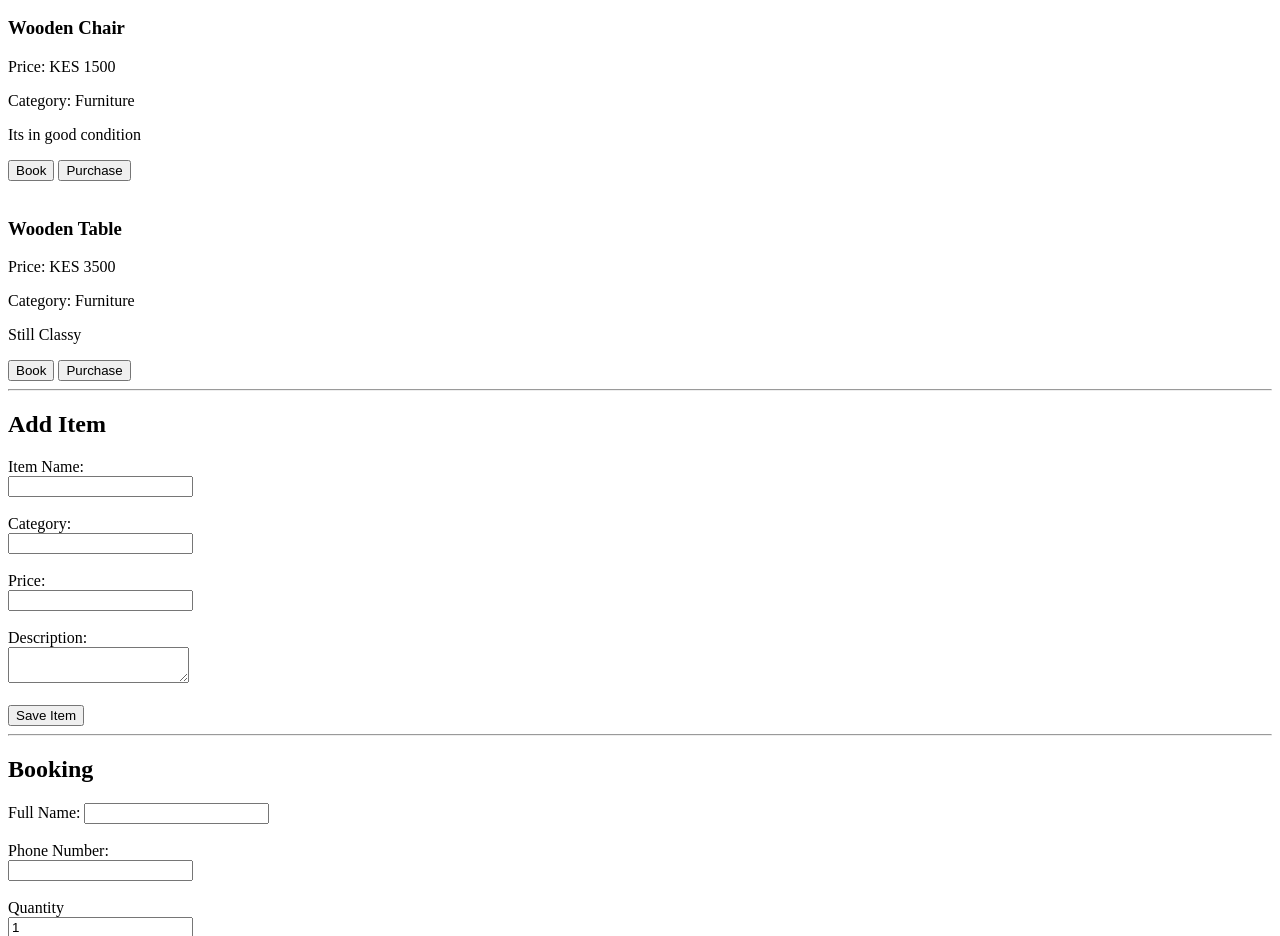
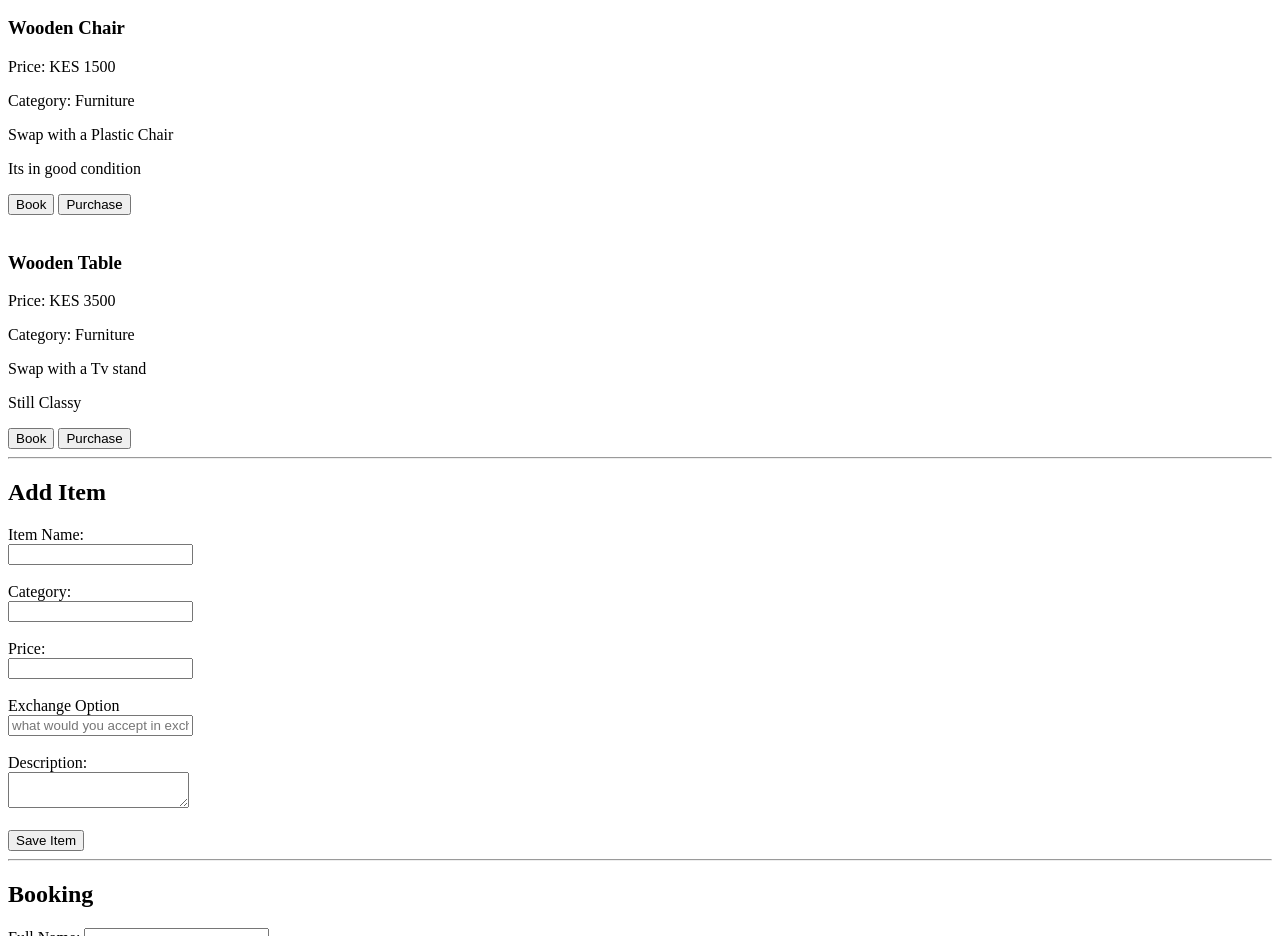
Before and after one commit to immanuel-hub/Project, a plain HTML site: page action.html in a window 1280 px wide. Shown: the part 501-1437 px from the top of the page. Drawn offline with Linux system fonts and the light colour scheme.

Commit message:
added an exchange option section where people can decide to exchange items instead of buying and also added paragraps on the items to inform the user about the exchange option

```diff
--- a/action.html
+++ b/action.html
@@ -37,8 +37,7 @@
         <a href="action.html">Action</a>
         <a href="contact.html">Contact</a>
     </div>
-
-    <h2>Payments and bookings</h2>
+     <h2>Payments and bookings</h2>
     <p>Choose an item, book it, pay via M-Pesa</p>
 
     <hr>
@@ -72,6 +71,7 @@
         <h3>Wooden Chair</h3>
         <p>Price: KES 1500</p>
         <P>Category: Furniture</P>
+        <p>Swap with a Plastic Chair</p>
         <p>Its in good condition</p>
 
         <button>Book</button>
@@ -84,6 +84,7 @@
         <h3>Wooden Table</h3>
         <p>Price: KES 3500</p>
         <P>Category: Furniture</P>
+        <p>Swap with a Tv stand</p>
         <p>Still Classy</p>
 
         <button>Book</button>
@@ -101,6 +102,8 @@
         <input type="text"><br><br>
         <label>Price:</label><br>
         <input type="number"><br><br>
+        <label>Exchange Option</label><br>
+        <input type="text" placeholder="what would you accept in exchange?"><br><br>
         <label>Description:</label><br>
         <textarea></textarea><br><br>
 
```
